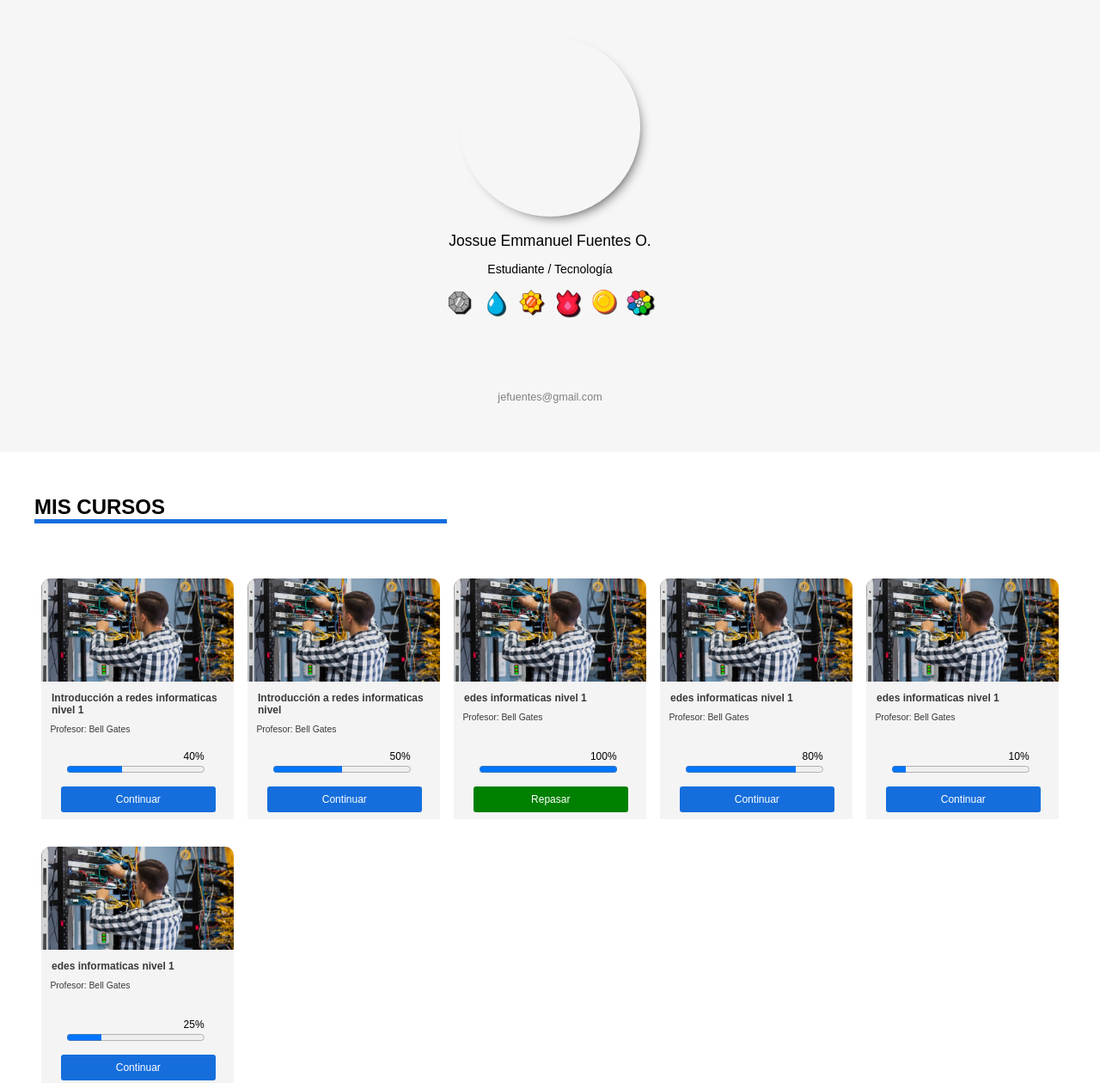
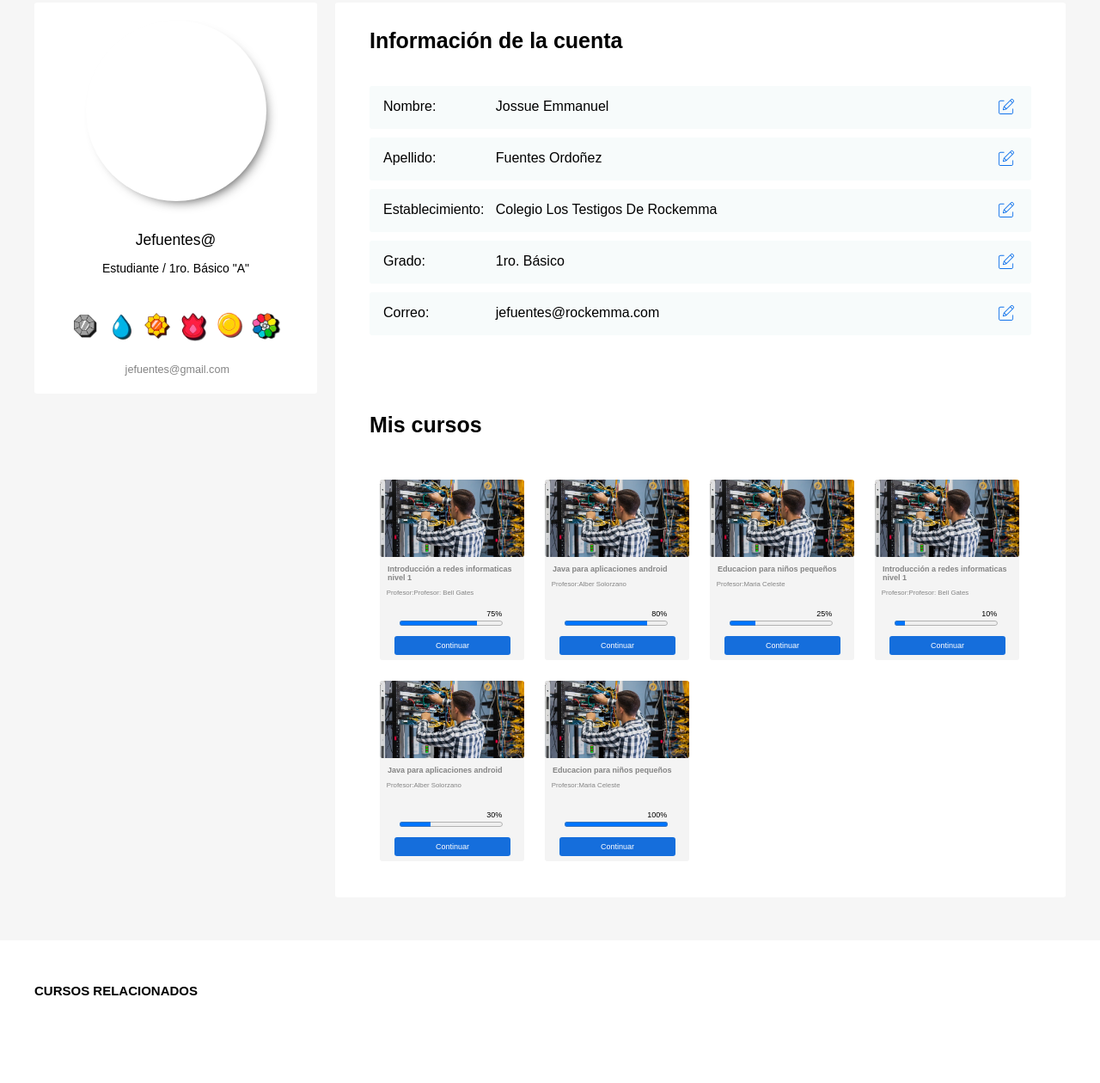
Before and after one commit to BsMonterroso/ZEONBETA, a plain HTML site: page perfil.html in a window 1280 px wide. Shown: the part 97-1357 px from the top of the page at 86% size. After the commit the page ends 1308 px from the top, so only its background shows below. Drawn offline with Linux system fonts and the light colour scheme.

Commit message:
PERFIL COMPLETO
Se coloca el perfil completo para la revición correspondiente.

```diff
--- a/css/general.css
+++ b/css/general.css
@@ -9,14 +9,16 @@
     padding-top: 50px;
     padding-bottom: 50px;
     background-color: #F6F6F6;
+
 }
 .body{
     width: 1200px;
     margin: auto;
+    font-size: 10px;
 }
 .linea{
-    width: 40%;
-    height: 5px;
+    width: 100%;
+    height: auto;
     background-color: var(--colorBase);
 }
 
@@ -34,7 +36,7 @@
 /*COLORES DE LA PÁGINA*/
 :root{
     --colorBase: #156EDC;
-    --colorTexto: #393939;
+    --colorTexto: #848484;
 }
 .color1{
     background-color: #ffffff;
--- a/css/perfil.css
+++ b/css/perfil.css
@@ -1,15 +1,23 @@
+.orientacionDeCajas{
+   overflow: hidden;
+}
 
 /*PERFIL DE USUARIO*/
+.rm_cajaDePerfiles{
+    width: 35em;
+    height: auto;
+    float: left;
+    overflow: hidden;
+}
 .rm_perfil{
-    margin: auto;
-
-
-    font-size: 10px;/*<--- tamaño general*/
-    width: 50em;
+    font-size: 7px;/*<--- tamaño general*/
+    width: 47em;
     height: 65em;
     padding: 3em 3em 3em 3em;
+    border-radius: 3px;
     box-sizing: border-box;
     position: relative;
+    background-color: #ffffff;
 }
 .rm_imgPerfil{
     width: 30em;
@@ -19,26 +27,27 @@
     background-image: url("../img/imgPerfiles/rockemma.png");
     background-size: contain;
     background-position: center;
-
     box-shadow: 6px 7px 14px -8px rgba(0,0,0,0.75);
-
 }
 
 .nombreEstudiante {
     font-size: 2.5em;
     text-align: center;
-    margin-top:1em;
+    margin-top:2em;
+    color: var(--colorParrafo);
 }
+
 .datos_perfil_estudiante{
     font-size: 2em;
     text-align: center;
     margin-top:1em;
+    color: var(--colorParrafo);
 }
 .pines{
     width: 35em;
     height: 5em;
     margin: auto;
-    margin-top:2em;
+    margin-top:6em;
     display: flex;
     justify-content: center;
 }
@@ -48,20 +57,18 @@
     margin: 0em 0.5em 0em 0.5em;
 }
 .cajaCorreo{
-    width: 44em;
-    padding: 1em 0em 1em 0em;
+    width: 41.5em;
+    padding: 1em 0em 3em 0em;
     box-sizing: border-box;
     position: absolute;
     bottom: 0px;
 }
 
-.correoUsuario{
+.rm_correoUsuario{
     font-size: 1.8em;
     text-align: center;
-    color: gray;
+    color: var(--colorTexto);
 }
-
-
 
 /*RESOLUCIÓN DE 1200*/
 @media only screen and (max-width: 1360px) {
@@ -72,23 +79,88 @@
 
 }
 
-/*SECCIÓN DE LOS CUERSOS DEL ESTUDIANTE*/
+/**************************************************************
+* CAJA DE INFORMACIÓN GENERAL                             *
+**************************************************************/
+.rm_cajaDeInformacionGeneral{
 
-.cajaDecursos{
+    font-size: 10px;
 
-    width: 100%;
+    width: 85em;
     height: auto;
-    margin-top: 3em;
+    background-color: #ffffff;
+    border-radius: 3px;
+    padding: 3em 4em 3em 4em;
+    box-sizing: border-box;
+    overflow: hidden;
+    float: right;
+}
+
+/**************************************************************
+* DISEÑO DE LOS DATOS DEL USUARIO                             *
+**************************************************************/
+
+.rm_cajaDeInformacionDeUsuario{
+    height: auto;
     overflow: hidden;
 }
 
+.rm_titulosPerfil{
+    color: var(--colorParrafo);
+    font-size: 25px;
+    margin: 0em 0em 1.5em 0em;
+}
+
+.rm_cajaDeInformacionDeUsuario > div{
+    width: 100%;
+    height: 5em;
+    padding-top: 1.5em;
+    margin: 1em 1em 1em 0em;
+    background-color: #F7FBFB;
+    border-radius: 0.3em;
+}
+
+.rm_tituloDato{
+    font-size: 1.6em;
+    color: va(--colorTexto);
+    margin-left: 1em;
+
+    display: inline-block;
+    width: 8em;
+    height: auto;
+}
+.rm_datoUsuario{
+    font-size: 1.6em;
+    color: va(--colorTexto);
+    text-decoration: none;
+}
+.rm_botonEditar{
+    float: right;
+    margin-right: 2em;
+}
+.rm_imgEditar{
+    width: 1.8em;
+}
+
+/**************************************************************
+*SECCIÓN DE LOS CUERSOS DEL ESTUDIANTE                        *
+**************************************************************/
+
+.cajaDecursos{
+    margin-top: 8em;
+    height: auto;
+    overflow: hidden;
+    background-color: ;
+}
+
 .curso{
-    font-size: 10px;/*<--- TAMAÑO GENERAL*/
+
+    font-size: 8px;
 
     width: 28em;
     height: 35em;
-    margin: 2em 1em 2em 1em;
-    border-radius: 10px 10px 0px 0px;
+    margin: 2em 2em 2em 2em;
+    border-radius: 0.5em;
     float: left;
     position: relative;
     background-color: #F4F4F4;
@@ -97,7 +169,7 @@
     width: 28em;
     height: 15em;
     margin: auto;
-    border-radius: 10px 10px 0px 0px;
+    border-radius: 0.5em;
     background-image: url("../img/imgCursos/redesNivel1.jpg");
     background-size: cover;
     background-position: center;
@@ -156,7 +228,7 @@
 @media only screen and (max-width: 1360px) {
 
     .curso{
-        font-size: 8px;/*<--- tamaño general*/
+        font-size: 6px;/*<--- tamaño general*/
     }
 
 }
--- a/perfil.html
+++ b/perfil.html
@@ -46,21 +46,21 @@
             </div>
         </nav>
 
-            <div class="anuncio">
+        <!--<div class="anuncio">
                 Los dinosaurios jamas existieron segun la bibli
-            </div>
+            </div>-->
     </header>
     <!----------------------- SECCIÓN DEL CUERPO DE LA PÁGINA ------------------------>
     <section class="section100">
-            <div class="body">
+        <div class="body orientacionDeCajas">
+
+            <!-------------------------------- CAJA DE PERFIL------------------------------------------->
+            <div class="rm_cajaDePerfiles">
 
                 <div class="rm_perfil">
-
                     <div id="rm_imgPerfil" class="rm_imgPerfil"></div>
-                    <p id="nombreEstudiante" class="nombreEstudiante">
-                        Jossue Emmanuel Fuentes O.
-                    </p>
-                    <p class="datos_perfil_estudiante">Estudiante / Tecnología</p>
+                    <p id="nombreEstudiante" class="nombreEstudiante">Jefuentes@</p>
+                    <p class="datos_perfil_estudiante">Estudiante / 1ro. Básico "A"</p>
                     <div class="pines">
                         <img class="pin" src="img/pines/pin1.png">
                         <img class="pin" src="img/pines/pin2.png">
@@ -70,89 +70,75 @@
                         <img class="pin" src="img/pines/pin6.png">
                     </div>
                     <div class="cajaCorreo">
-                        <p class="correoUsuario">jefuentes@gmail.com</p>
+                        <p class="rm_correoUsuario">jefuentes@gmail.com</p>
                     </div>
 
                 </div>
             </div>
-        </section>
 
             <!----------------------- AREA DE CURSOS DEL ESTUDIANTE  ------------------------>
-        <section class="section100 color1">
-            <div class="body">
+            <div id="rm_cajaDeInformacionGeneral" class="rm_cajaDeInformacionGeneral">
 
-                <h2>MIS CURSOS</h2>
-                <div class="linea"></div>
+                <div class="rm_cajaDeInformacionDeUsuario">
 
-                <div class="cajaDecursos">
+                    <h2 class="rm_titulosPerfil">Información de la cuenta</h2>
 
-                    <div class="curso">
+                    <div>
+                        <span class="rm_tituloDato">Nombre:</span>
+                        <span class="rm_datoUsuario">Jossue Emmanuel</span>
+                        <div class="rm_botonEditar" id="rm_botonEditar">
+                            <img class="rm_imgEditar" src="img/iconos/editar.svg">
+                        </div>
+                    </div>
+                    <div>
+                        <span class="rm_tituloDato">Apellido:</span>
+                        <span class="rm_datoUsuario">Fuentes Ordoñez</span>
+                        <div class="rm_botonEditar" id="rm_botonEditar">
+                            <img class="rm_imgEditar" src="img/iconos/editar.svg">
+                        </div>
+                    </div>
+                    <div>
+                        <span class="rm_tituloDato">Establecimiento:</span>
+                        <span class="rm_datoUsuario">Colegio Los Testigos De Rockemma</span>
+                        <div class="rm_botonEditar" id="rm_botonEditar">
+                            <img class="rm_imgEditar" src="img/iconos/editar.svg">
+                        </div>
+                    </div>
+                    <div>
+                        <span class="rm_tituloDato">Grado:</span>
+                        <span class="rm_datoUsuario">1ro. Básico</span>
+                        <div class="rm_botonEditar" id="rm_botonEditar">
+                            <img class="rm_imgEditar" src="img/iconos/editar.svg">
+                        </div>
+                    </div>
+                    <div>
+                        <span class="rm_tituloDato">Correo:</span>
+                        <span class="rm_datoUsuario">jefuentes@rockemma.com</span>
+                        <div class="rm_botonEditar" id="rm_botonEditar">
+                            <img class="rm_imgEditar" src="img/iconos/editar.svg">
+                        </div>
+                    </div>
+
+
+                </div>
+
+                <div id="cajaDecursos" class="cajaDecursos">
+                    <h2 class="rm_titulosPerfil">Mis cursos</h2>
+                    <!--<div class="curso">
                         <div class="imgCurso"></div>
                         <h3 class="tituloCurso">Introducción a redes informaticas nivel 1</h3>
                         <p class="profesor">Profesor: Bell Gates</p>
                         <div class="cajaBotones">
                             <p class="porsentajeDelCurso">40%</p>
-                            <progress class="disBarraProgreso" min="0" max="100" value="40"></progress>
-                            <a href="#"><p class="botonContinuarCurso">Continuar</p></a>
+                            <progress id="barraDeProgreso" class="disBarraProgreso" min="0" max="100" value="40"></progress>
+                            <a href="#">
+                                <p class="botonContinuarCurso">Continuar</p>
+                            </a>
                         </div>
+                    </div>-->
                 </div>
 
-                    <div class="curso">
-                        <div class="imgCurso"></div>
-                        <h3 class="tituloCurso">Introducción a redes informaticas nivel</h3>
-                       <p class="profesor">Profesor: Bell Gates</p>
-                        <div class="cajaBotones">
-                            <p class="porsentajeDelCurso">50%</p>
-                            <progress class="disBarraProgreso" min="0" max="100" value="50"></progress>
-                            <a href="#"><p class="botonContinuarCurso">Continuar</p></a>
             </div>
-                    </div>
-
-                    <div class="curso">
-                        <div class="imgCurso"></div>
-                        <h3 class="tituloCurso">edes informaticas nivel 1</h3>
-                       <p class="profesor">Profesor: Bell Gates</p>
-                        <div class="cajaBotones">
-                            <p class="porsentajeDelCurso">100%</p>
-                            <progress class="disBarraProgreso" min="0" max="100" value="100"></progress>
-                            <a href="#"><p class="botonContinuarCurso" style="background-color: green;">Repasar</p></a>
-                        </div>
-                    </div>
-
-                    <div class="curso">
-                        <div class="imgCurso"></div>
-                        <h3 class="tituloCurso">edes informaticas nivel 1</h3>
-                       <p class="profesor">Profesor: Bell Gates</p>
-                        <div class="cajaBotones">
-                            <p class="porsentajeDelCurso">80%</p>
-                            <progress class="disBarraProgreso" min="0" max="100" value="80"></progress>
-                            <a href="#"><p class="botonContinuarCurso">Continuar</p></a>
-                        </div>
-                    </div>
-
-                    <div class="curso">
-                        <div class="imgCurso"></div>
-                        <h3 class="tituloCurso">edes informaticas nivel 1</h3>
-                       <p class="profesor">Profesor: Bell Gates</p>
-                        <div class="cajaBotones">
-                            <p class="porsentajeDelCurso">10%</p>
-                            <progress class="disBarraProgreso" min="0" max="100" value="10"></progress>
-                            <a href="#"><p class="botonContinuarCurso">Continuar</p></a>
-                        </div>
-                    </div>
-
-                    <div class="curso">
-                        <div class="imgCurso"></div>
-                        <h3 class="tituloCurso">edes informaticas nivel 1</h3>
-                       <p class="profesor">Profesor: Bell Gates</p>
-                        <div class="cajaBotones">
-                            <p class="porsentajeDelCurso">25%</p>
-                            <progress class="disBarraProgreso" min="0" max="100" value="25"></progress>
-                            <a href="#"><p class="botonContinuarCurso">Continuar</p></a>
-                        </div>
-                    </div>
-                </div>
-
         </div>
     </section>
 
@@ -162,22 +148,13 @@
         <div class="body">
 
             <h2>CURSOS RELACIONADOS</h2>
-                <div class="linea"></div>
 
-                <div class="cajaDecursos">
-                    <div class="curso">
-                        <div class="imgCurso"></div>
-                        <h3 class="tituloCurso">Introducción a redes informaticas nivel 1</h3>
-                       <p class="profesor">Profesor: Bell Gates</p>
-                        <div class="cajaBotones">
-                            <a href="#"><p class="botonContinuarCurso">Cursar</p></a>
-                        </div>
-                    </div>
-                </div>
 
         </div>
     </section>
     <!-------------------------- SECCIÓN DEL FOOTER ------------------------------->
     <footer></footer>
+    <script src="server/Desglose_de_cursos.js"></script>
 </body>
+
 </html>
--- /dev/null
+++ b/server/Desglose_de_cursos.js
@@ -0,0 +1,58 @@
+var nombre_del_curso = [
+    "Introducción a redes informaticas nivel 1",
+    "Java para aplicaciones android",
+    "Educacion para niños pequeños",
+    "Introducción a redes informaticas nivel 1",
+    "Java para aplicaciones android",
+    "Educacion para niños pequeños"
+];
+var profesorQueImparte = [
+    "Profesor: Bell Gates",
+    "Alber Solorzano",
+    "Maria Celeste",
+    "Profesor: Bell Gates",
+    "Alber Solorzano",
+    "Maria Celeste"
+];
+var progresoDelCurso = [
+    75,
+    80,
+    25,
+    10,
+    30,
+    100
+];
+
+
+function cargarCurso() {
+
+  var cajaDecursos = document.querySelector("#cajaDecursos");
+
+
+  nombre_del_curso.forEach(function mensaje(Element,indice) {
+
+
+    var curso = document.createElement("div");
+
+    curso.innerHTML =
+
+    '<div class="curso">'+
+        '<div class="imgCurso"></div>'+
+        '<h3 class="tituloCurso">'+ Element+'</h3>'+
+        '<p class="profesor">Profesor:' + profesorQueImparte[indice] +'</p>'+
+        '<div class="cajaBotones">'+
+            '<p class="porsentajeDelCurso">'+progresoDelCurso[indice]+'%</p>'+
+            '<progress class="disBarraProgreso" min="0" max="100" value="'+progresoDelCurso[indice]+'"></progress>'+
+            '<a href="#">'+
+                '<p class="botonContinuarCurso">Continuar</p>'+
+            '</a>'+
+        '</div>'+
+    '</div>';
+
+    cajaDecursos.appendChild(curso);
+
+
+  });
+}
+
+cargarCurso();
```
Also changed, not shown: img/iconos/editar.svg (added), img/imgPerfiles/portada.jpg (added), 2 other files. Lines whose indentation alone changed are shown as unchanged.
